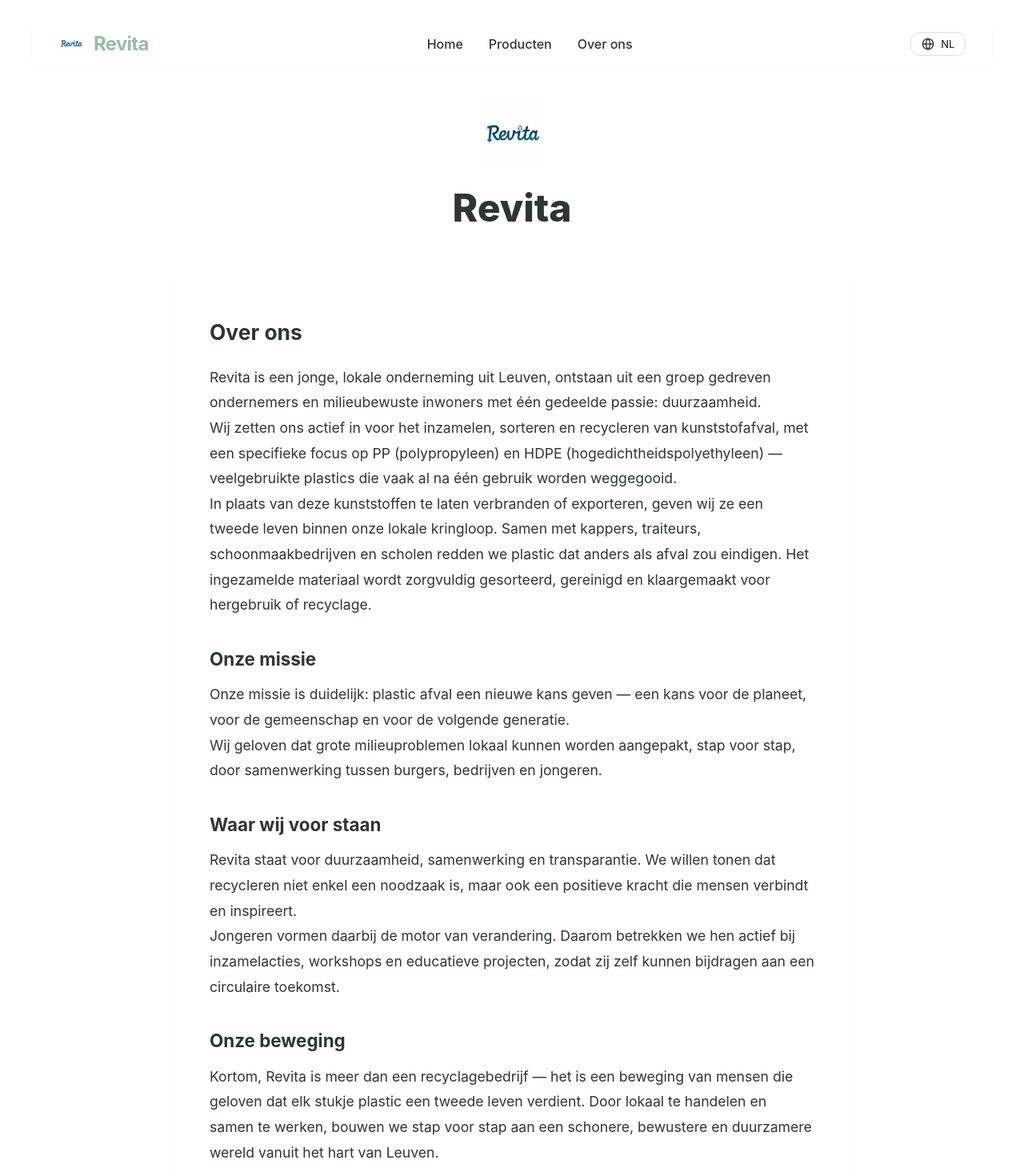
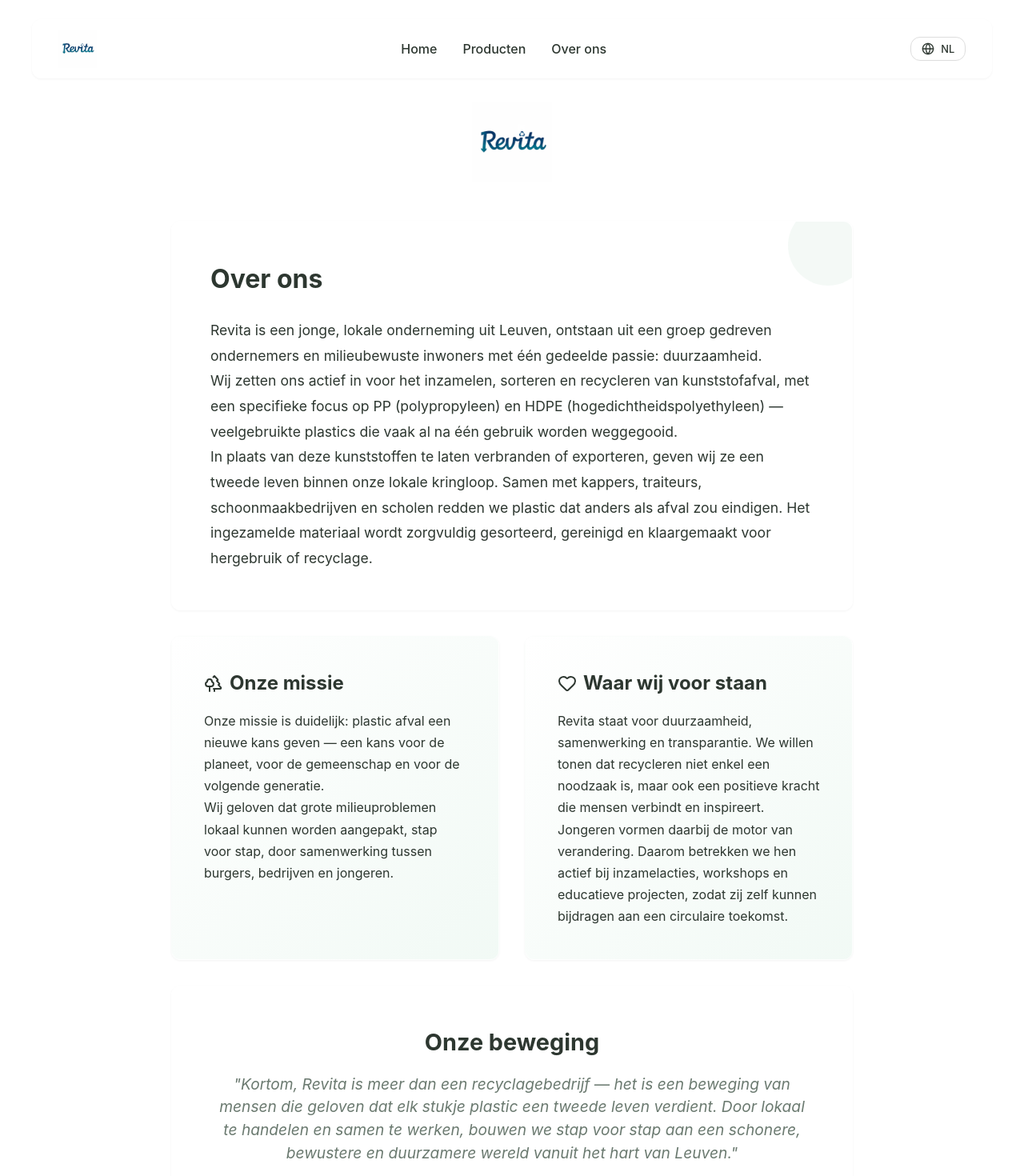
Before and after one commit to Revita-Plastics/revita, a React (Vite) app: page /#/mission in a window 1280 px wide. Shown: the top 1470 px of the page at 80% size. Built offline with nearby package versions, Linux system fonts and the light colour scheme.

Commit message:
Refactor: Visual improvements for Navbar, Hero, and About Us page

```diff
--- a/src/components/Hero.jsx
+++ b/src/components/Hero.jsx
@@ -15,30 +15,19 @@
         textAlign: 'center',
         padding: '0 1rem'
     }}>
-        <img src={logo} alt="Revita Logo" style={{ height: '80px', marginBottom: '1.5rem' }} />
+        <img src={logo} alt="Revita Logo" style={{ height: '150px', marginBottom: '2rem' }} />
 
         <div style={{
             background: 'rgba(148, 191, 162, 0.1)',
-            padding: '0.5rem 1rem',
+            padding: '0.75rem 1.5rem',
             borderRadius: '2rem',
-            marginBottom: '1.5rem',
+            marginBottom: '2rem',
             color: 'var(--color-primary-dark)',
             fontWeight: '600',
-            fontSize: '0.9rem'
+            fontSize: '1.1rem'
         }}>
             {t('hero.badge')}
         </div>
-
-        <h1 style={{
-            fontSize: 'clamp(3rem, 8vw, 5rem)',
-            marginBottom: '1.5rem',
-            lineHeight: 1.1,
-            fontWeight: '800',
-            letterSpacing: '-0.02em',
-            color: 'var(--color-text)'
-        }}>
-            {t('hero.title_start')}
-        </h1>
 
         <p style={{
             maxWidth: '600px',
--- a/src/components/Mission.jsx
+++ b/src/components/Mission.jsx
@@ -26,31 +26,43 @@
 
              {/* Header with Logo - Green Area */}
              <div style={{ textAlign: 'center', padding: '3rem 0', display: 'flex', flexDirection: 'column', alignItems: 'center', gap: '1rem' }}>
-                <img src={logo} alt="Revita Logo" style={{ height: '80px' }} />
-                <h1 style={{ fontSize: '3rem', fontWeight: '800', color: 'var(--color-primary-dark)', margin: 0 }}>Revita</h1>
+                <img src={logo} alt="Revita Logo" style={{ height: '100px' }} />
              </div>
 
-             {/* Main Text Content - Blue Area */}
-             <div style={{
-                background: 'white',
-                padding: '3rem',
-                borderRadius: 'var(--radius)',
-                boxShadow: 'var(--shadow-sm)',
-                lineHeight: '1.8',
-                fontSize: '1.1rem',
-                marginBottom: '4rem'
-             }}>
-                <h2 style={{ color: 'var(--color-text)', marginBottom: '1rem' }}>{t('mission.title')}</h2>
-                <p style={{ whiteSpace: 'pre-line', marginBottom: '2rem' }}>{t('mission.about_text')}</p>
+             {/* Main Text Content - Updated Layout */}
+             <div style={{ display: 'grid', gap: '2rem', marginBottom: '4rem' }}>
+                 {/* Intro Card */}
+                <div className="glass-panel" style={{ padding: '3rem', borderRadius: 'var(--radius)', position: 'relative', overflow: 'hidden' }}>
+                    <div style={{ position: 'absolute', top: '-20px', right: '-20px', width: '100px', height: '100px', background: 'var(--color-primary)', opacity: '0.1', borderRadius: '50%' }}></div>
+                    <h2 style={{ color: 'var(--color-primary-dark)', marginBottom: '1.5rem', fontSize: '2rem' }}>{t('mission.title')}</h2>
+                    <p style={{ whiteSpace: 'pre-line', fontSize: '1.1rem', lineHeight: '1.8' }}>{t('mission.about_text')}</p>
+                </div>
 
-                <h3 style={{ color: 'var(--color-primary-dark)', marginBottom: '0.5rem', fontSize: '1.4rem' }}>{t('mission.mission_title')}</h3>
-                <p style={{ whiteSpace: 'pre-line', marginBottom: '2rem' }}>{t('mission.mission_text')}</p>
+                <div style={{ display: 'grid', gridTemplateColumns: 'repeat(auto-fit, minmax(300px, 1fr))', gap: '2rem' }}>
+                    {/* Mission Card */}
+                    <div className="glass-panel" style={{ padding: '2.5rem', borderRadius: 'var(--radius)', background: 'linear-gradient(135deg, rgba(255,255,255,0.9) 0%, rgba(240,249,244,0.9) 100%)' }}>
+                        <h3 style={{ color: 'var(--color-primary-dark)', marginBottom: '1rem', fontSize: '1.5rem', display: 'flex', alignItems: 'center', gap: '0.5rem' }}>
+                            <Trees size={24} /> {t('mission.mission_title')}
+                        </h3>
+                        <p style={{ whiteSpace: 'pre-line', lineHeight: '1.7' }}>{t('mission.mission_text')}</p>
+                    </div>
 
-                <h3 style={{ color: 'var(--color-primary-dark)', marginBottom: '0.5rem', fontSize: '1.4rem' }}>{t('mission.values_title')}</h3>
-                <p style={{ whiteSpace: 'pre-line', marginBottom: '2rem' }}>{t('mission.values_text')}</p>
+                    {/* Values Card */}
+                    <div className="glass-panel" style={{ padding: '2.5rem', borderRadius: 'var(--radius)', background: 'linear-gradient(135deg, rgba(255,255,255,0.9) 0%, rgba(240,249,244,0.9) 100%)' }}>
+                        <h3 style={{ color: 'var(--color-primary-dark)', marginBottom: '1rem', fontSize: '1.5rem', display: 'flex', alignItems: 'center', gap: '0.5rem' }}>
+                            <Heart size={24} /> {t('mission.values_title')}
+                        </h3>
+                        <p style={{ whiteSpace: 'pre-line', lineHeight: '1.7' }}>{t('mission.values_text')}</p>
+                    </div>
+                </div>
 
-                <h3 style={{ color: 'var(--color-primary-dark)', marginBottom: '0.5rem', fontSize: '1.4rem' }}>{t('mission.movement_title')}</h3>
-                <p style={{ whiteSpace: 'pre-line' }}>{t('mission.movement_text')}</p>
+                {/* Movement Card */}
+                <div className="glass-panel" style={{ padding: '3rem', borderRadius: 'var(--radius)', textAlign: 'center' }}>
+                    <h3 style={{ color: 'var(--color-primary-dark)', marginBottom: '1rem', fontSize: '1.8rem' }}>{t('mission.movement_title')}</h3>
+                    <p style={{ whiteSpace: 'pre-line', fontSize: '1.2rem', maxWidth: '800px', margin: '0 auto', fontStyle: 'italic', color: 'var(--color-text-muted)' }}>
+                        "{t('mission.movement_text')}"
+                    </p>
+                </div>
              </div>
 
              {/* Process Section */}
--- a/src/components/Navbar.jsx
+++ b/src/components/Navbar.jsx
@@ -46,8 +46,7 @@
             color: 'var(--color-primary)',
             letterSpacing: '-0.03em'
         }}>
-            <img src={logo} alt="Revita Logo" style={{ height: '32px' }} />
-            Revita
+            <img src={logo} alt="Revita Logo" style={{ height: '48px' }} />
         </Link>
         <div style={{ display: 'flex', gap: '2rem', alignItems: 'center', fontWeight: '500' }}>
             <Link to="/" style={{ color: 'var(--color-text)' }}>{t('nav.home')}</Link>
```
